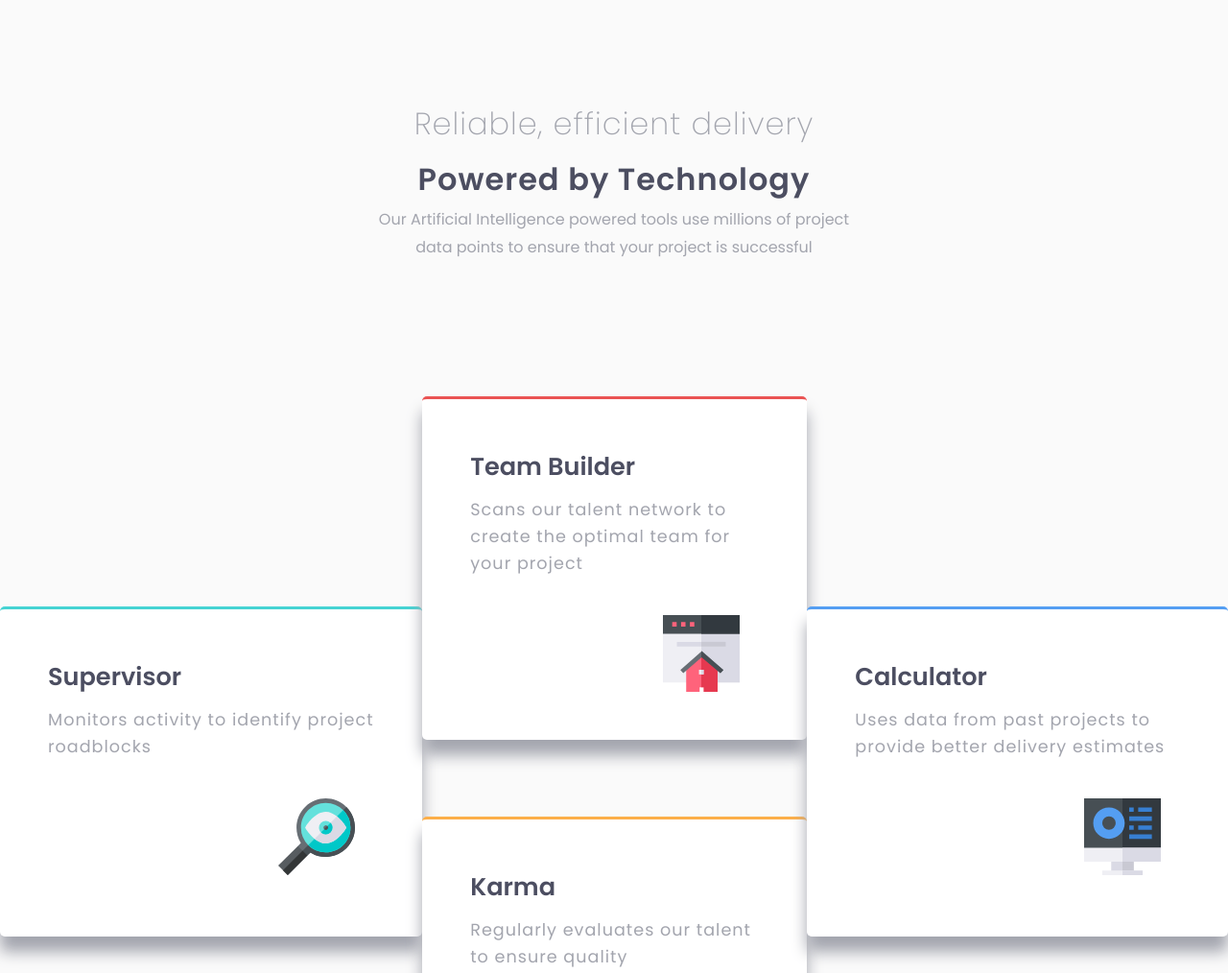
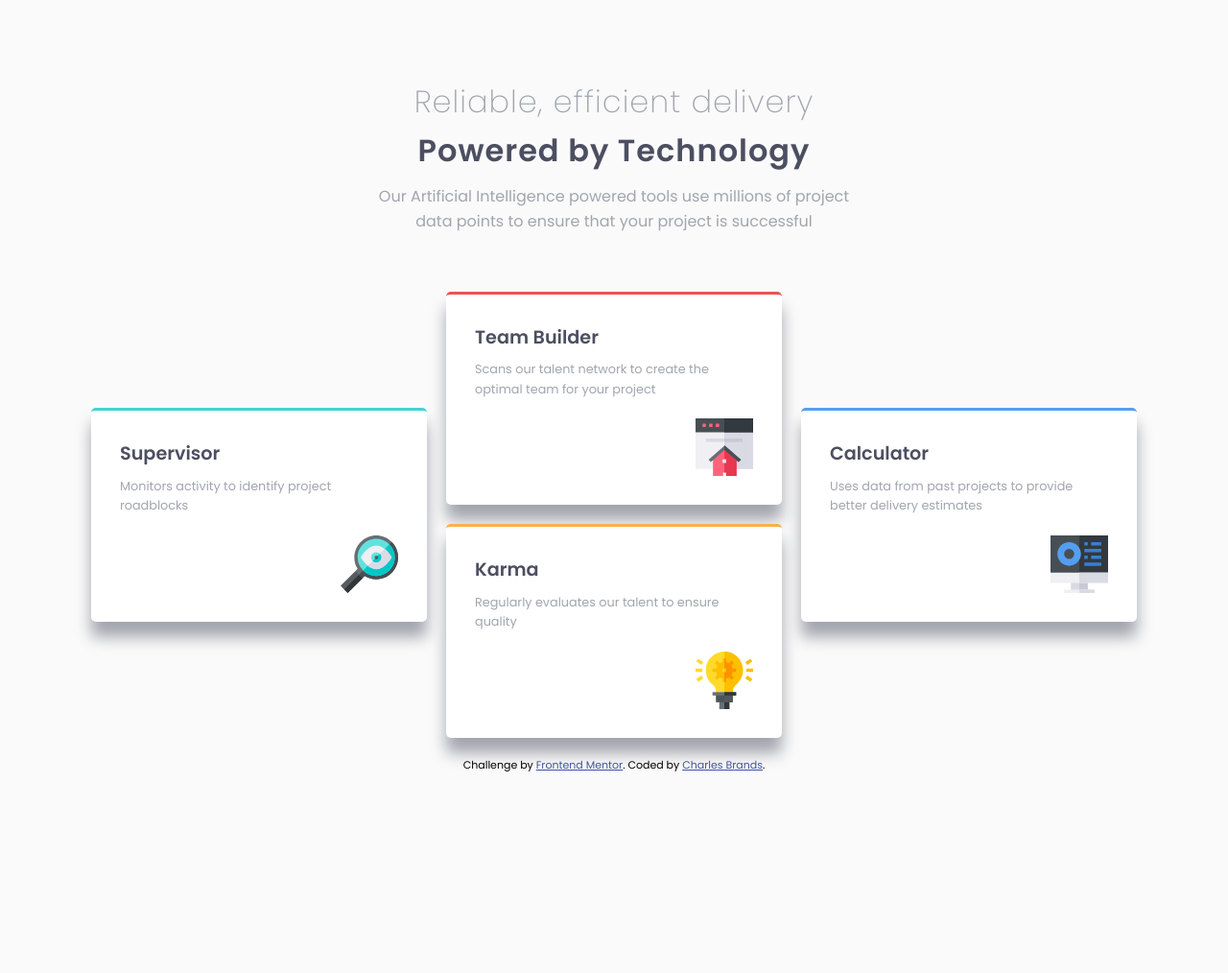
Before and after one commit to cbrands/four-card-feature-section, a plain HTML site: page index.html in a window 1280 px wide. Shown: the top 1014 px of the page at 96% size. After the commit the page ends 806 px from the top, so only its background shows below. Drawn offline with Linux system fonts and the light colour scheme.

Commit message:
finish desktop

```diff
--- a/css/style.css
+++ b/css/style.css
@@ -51,6 +51,15 @@ h2 {
   .header-text {
     font-size: 1rem;
   }
+
+  header {
+    margin: 80px 50px 40px 50px;
+    line-height: 1.6;
+  }
+
+  h1 {
+    margin-bottom: 10px;
+  }
 }
 
 .card {
@@ -99,6 +108,7 @@ h2 {
 @media(min-width: 700px) {
   body {
     display: grid;
+    grid-template-columns: 1fr auto 1fr;
     grid-template-areas:
       "header header header"
       " . card-top . "
@@ -106,6 +116,14 @@ h2 {
       " card-left card-bottom card-right"
       " . card-bottom . "
       "footer footer footer";
+      grid-gap: 20px;
+      padding: 0 20px;
+  }
+
+  .card {
+    margin: 0 auto;
+    max-width: 350px;
+    padding: 30px;
   }
 
   header {
@@ -114,6 +132,8 @@ h2 {
 
   .card-supervisor {
     grid-area: card-left;
+    margin-left: auto;
+    margin-right: 0;
   }
 
   .card-team {
@@ -126,9 +146,26 @@ h2 {
 
   .card-calculator {
     grid-area: card-right;
+    margin-right: auto;
+    margin-left: 0;
   }
 
   footer {
     grid-area: footer;
   }
+
+  .card-heading {
+    font-size: 1.2rem;
+    margin-bottom: 8px;
+  }
+
+  .card-text {
+    font-size: 0.8rem;
+    letter-spacing: 0;
+  }
+
+  .icon {
+    margin: 20px 0 0 auto;
+    width: 60px;
+  }
 }
```
